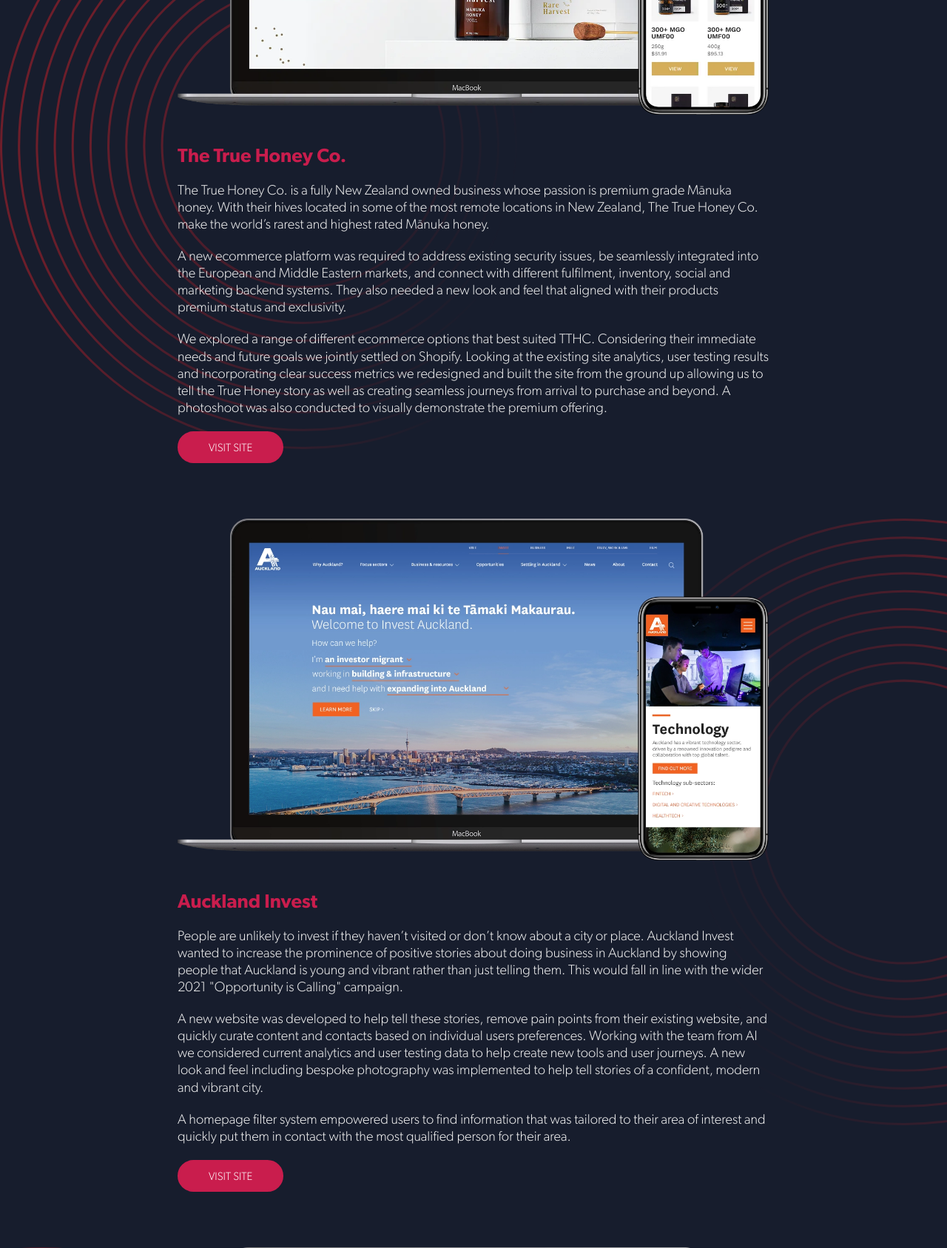
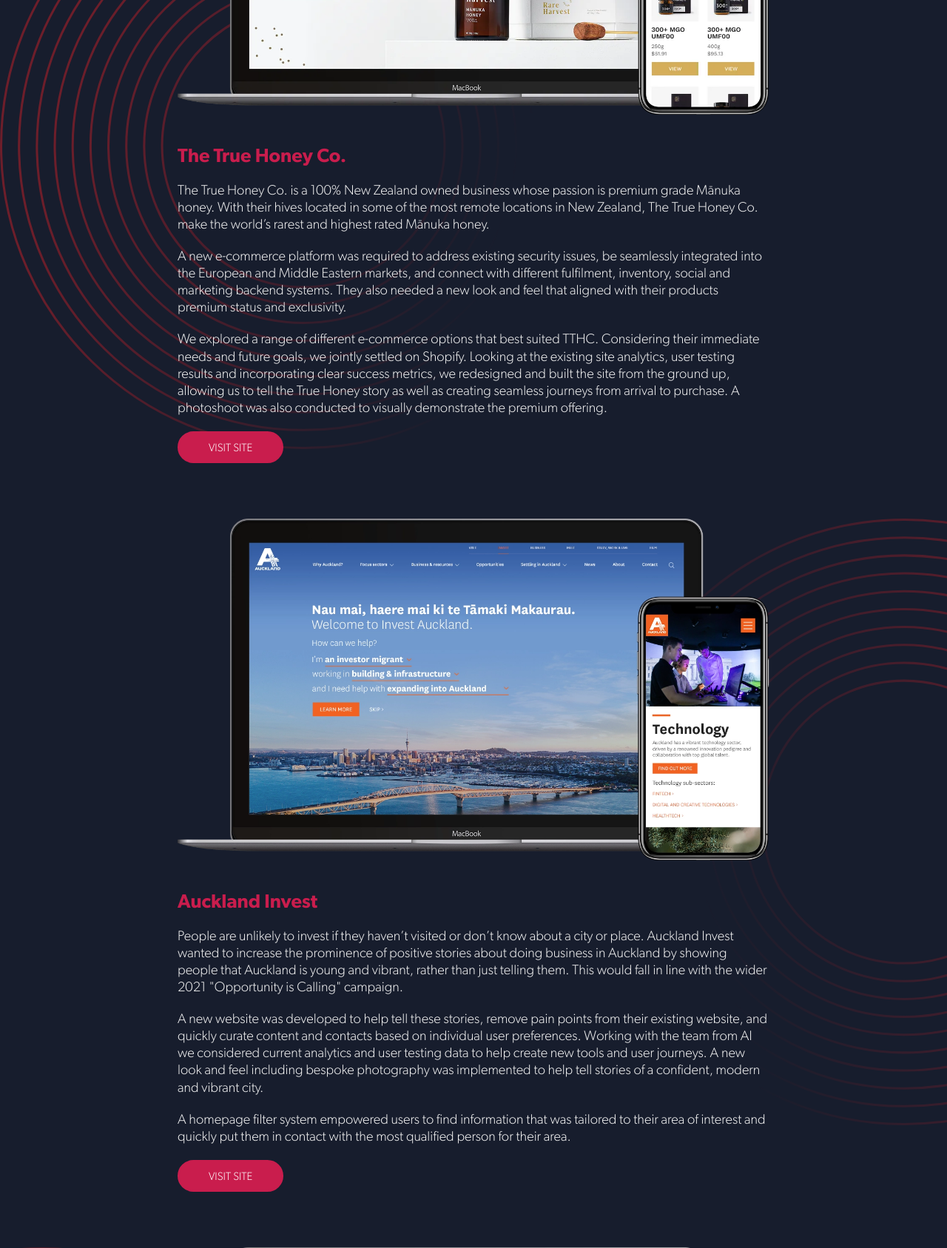
Before and after one commit to thisisannie/nelson-tasman, a PHP site: page / in a window 1280 px wide. Shown: the part 1583-3270 px from the top of the page at 74% size. Run offline with PHP 8.4, Linux system fonts and the light colour scheme.

Commit message:
Ollie's copy changes

```diff
--- a/index.php
+++ b/index.php
@@ -31,9 +31,9 @@
             <div class="content">
                 <img src="./images/the-true-honey-co.webp" alt="The True Honey Co - screenshot of website" title="The True Honey Co - screenshot of website">
                 <h2>The True Honey Co.</h2>
-                <p>The True Honey Co. is a fully New Zealand owned business whose passion is premium grade Mānuka honey. With their hives located in some of the most remote locations in New Zealand, The True Honey Co. make the world’s rarest and highest rated Mānuka honey.</p>
-                <p>A new ecommerce platform was required to address existing security issues, be seamlessly integrated into the European and Middle Eastern markets, and connect with different fulfilment, inventory, social and marketing backend systems. They also needed a new look and feel that aligned with their products premium status and exclusivity.</p>
-                <p>We explored a range of different ecommerce options that best suited TTHC. Considering their immediate needs and future goals we jointly settled on Shopify. Looking at the existing site analytics, user testing results and incorporating clear success metrics we redesigned and built the site from the ground up allowing us to tell the True Honey story as well as creating seamless journeys from arrival to purchase and beyond. A photoshoot was also conducted to visually demonstrate the premium offering.</p>
+                <p>The True Honey Co. is a 100% New Zealand owned business whose passion is premium grade Mānuka honey. With their hives located in some of the most remote locations in New Zealand, The True Honey Co. make the world’s rarest and highest rated Mānuka honey.</p>
+                <p>A new e-commerce platform was required to address existing security issues, be seamlessly integrated into the European and Middle Eastern markets, and connect with different fulfilment, inventory, social and marketing backend systems. They also needed a new look and feel that aligned with their products premium status and exclusivity.</p>
+                <p>We explored a range of different e-commerce options that best suited TTHC. Considering their immediate needs and future goals, we jointly settled on Shopify. Looking at the existing site analytics, user testing results and incorporating clear success metrics, we redesigned and built the site from the ground up, allowing us to tell the True Honey story as well as creating seamless journeys from arrival to purchase. A photoshoot was also conducted to visually demonstrate the premium offering.</p>
                 <a class="button" href="https://truehoney.co.nz/" target="_blank" title="The True Honey Co. website">Visit site</a>
             </div>
         </section>
@@ -41,8 +41,8 @@
             <div class="content">
                 <img src="./images/auckland-invest.webp" alt="Auckland Invest - screenshot of website" title="Auckland Invest - screenshot of website">
                 <h2>Auckland Invest</h2>
-                <p>People are unlikely to invest if they haven’t visited or don’t know about a city or place. Auckland Invest wanted to increase the prominence of positive stories about doing business in Auckland by showing people that Auckland is young and vibrant rather than just telling them. This would fall in line with the wider 2021 "Opportunity is Calling" campaign.</p>
-                <p>A new website was developed to help tell these stories, remove pain points from their existing website, and quickly curate content and contacts based on individual users preferences. Working with the team from AI we considered current analytics and user testing data to help create new tools and user journeys. A new look and feel including bespoke photography was implemented to help tell stories of a confident, modern and vibrant city.</p>
+                <p>People are unlikely to invest if they haven’t visited or don’t know about a city or place. Auckland Invest wanted to increase the prominence of positive stories about doing business in Auckland by showing people that Auckland is young and vibrant, rather than just telling them. This would fall in line with the wider 2021 "Opportunity is Calling" campaign.</p>
+                <p>A new website was developed to help tell these stories, remove pain points from their existing website, and quickly curate content and contacts based on individual user preferences. Working with the team from AI we considered current analytics and user testing data to help create new tools and user journeys. A new look and feel including bespoke photography was implemented to help tell stories of a confident, modern and vibrant city.</p>
                 <p>A homepage filter system empowered users to find information that was tailored to their area of interest and quickly put them in contact with the most qualified person for their area.</p>
                 <a class="button" href="https://www.aucklandnz.com/invest" target="_blank" title="Auckland Invest website">Visit site</a>
             </div>
@@ -51,7 +51,7 @@
             <div class="content">
                 <img src="./images/orbit-world-travel.webp" alt="Orbit World Travel - screenshot of website" title="Orbit World Travel - screenshot of website">
                 <h2>Orbit World Travel</h2>
-                <p>Orbit World Travel is New Zealand’s largest travel management company and following a brand reposition they were in need of a new website. The refreshed website needed to:</p>
+                <p>Orbit World Travel is New Zealand’s largest travel management company, and following a brand reposition they were in need of a new website which had to:</p>
                 <ul>
                     <li>Improve from a content and lead generation perspective in order to attract new business</li>
                     <li>Feel current while also market leading from a design perspective</li>
```
